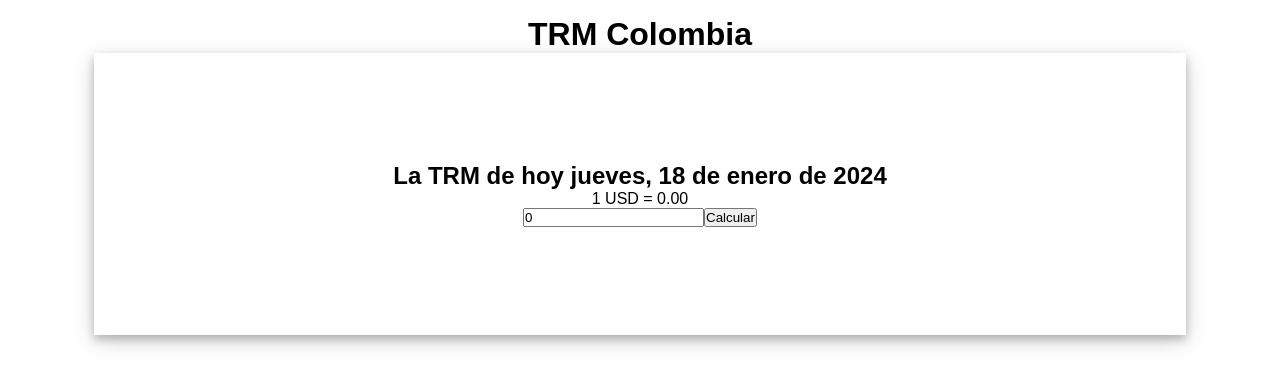
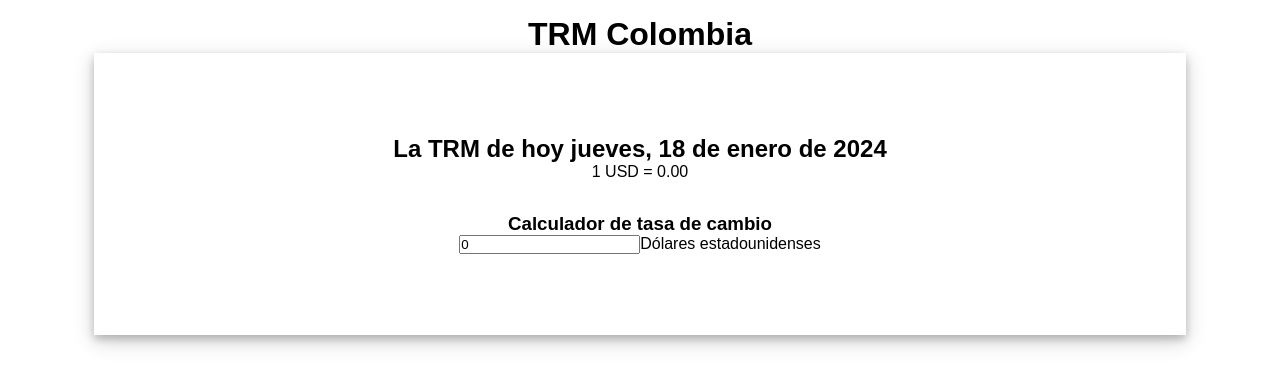
Before and after one commit to espejolui/trm, an Angular app: page / in a window 1280 px wide. Shown: the top 386 px of the page. Built offline with nearby package versions, Linux system fonts and the light colour scheme; no server answers.

Commit message:
Interfaz para ver el cambio de la TRM

```diff
--- a/src/app/components/get-dolar/get-dolar.component.css
+++ b/src/app/components/get-dolar/get-dolar.component.css
@@ -1,3 +1,6 @@
+.dolar{
+  margin-bottom: 2rem;
+}
 #dolarValue{
   font-weight: 500;
 }
--- a/src/app/components/get-dolar/get-dolar.component.html
+++ b/src/app/components/get-dolar/get-dolar.component.html
@@ -1,12 +1,17 @@
 <section class="card">
   <h2>{{ titlePage }} {{ getDateFormatted() }} </h2>
   @if (dolarData){
-  <p>1 USD = {{ dolarData.currency }} <span id="dolarValue">{{ dolarData.value | number: '1.2-2' }}</span></p>
+  <p class="dolar">1 USD = {{ dolarData.currency }} <span id="dolarValue">{{ dolarData.value | number: '1.2-2' }}</span></p>
   }
 
+  <h3>Calculador de tasa de cambio</h3>
   <form>
-    <input type="number" [(ngModel)]="dolarConverter" id="inputValue" name="dolarConverter">
-    <button (click)="calcular()">Calcular</button>
+    <input type="number" [(ngModel)]="dolarConverter" id="inputDolar" name="dolarConverter">
+    <span>Dólares estadounidenses</span>
   </form>
 
+  @if (converter() > 0) {
+  <p>Son: {{ converter() | number: '1.2-2'}} Pesos Colombianos</p>
+  }
+
 </section>
--- a/src/app/components/get-dolar/get-dolar.component.ts
+++ b/src/app/components/get-dolar/get-dolar.component.ts
@@ -3,7 +3,8 @@ import { HttpClient } from '@angular/common/http';
 import { HttpClientModule } from '@angular/common/http';
 import { FormsModule } from '@angular/forms';
 import { DecimalPipe } from '@angular/common'; // Usado para formatear valores
-import { colDate } from '../../service/date.service';
+import { DateService } from '../../service/date.service';
+
 
 @Component({
   selector: 'getDolar',
@@ -17,15 +18,18 @@ export class GetDolarComponent implements OnInit {
   public titlePage: string;
   public dolarData!: { value: number, currency: string };
   public dolarConverter: number;
+  public showResult: boolean;
 
   constructor(private http: HttpClient) {
     this.titlePage = "La TRM de hoy",
-    this.dolarData = { value: 0, currency: '' },
-    this.dolarConverter = 0;
+      this.dolarData = { value: 0, currency: '' },
+      this.dolarConverter = 0,
+      this.showResult = false;
   }
 
   // Obteniendo el servicio del formato de la fecha
-  getDateFormatted = () => colDate();
+  getDateFormatted = () => DateService();
+
 
   // Obteniendo datos con HttpClient del banco de la república
   getDolar = () => {
@@ -44,7 +48,7 @@ export class GetDolarComponent implements OnInit {
         }
       },
       error: (error: string) => {
-        console.log("Error al obtener los datos", error);
+        alert(error);
       },
       complete: () => {
         console.log("Función finalizada");
@@ -52,12 +56,11 @@ export class GetDolarComponent implements OnInit {
     });
   };
 
-  calcular = () => {
-    const inputValue: any = document.getElementById("inputValue")
-    const valorInput = inputValue.value
-
-    const resultado = valorInput * this.dolarData.value
-    console.log(resultado)
+  converter = () => {
+    const inputDolar: any = document.getElementById("inputDolar")
+    const valorInput = inputDolar.value
+    const result = valorInput * this.dolarData.value
+    return result
   }
 
   // Con el fin de cargar la función una vez se cargue el componente
--- a/src/app/service/date.service.ts
+++ b/src/app/service/date.service.ts
@@ -1,4 +1,4 @@
-export const colDate = () => {
+export const DateService = () => {
   const options = { weekday: 'long', day: 'numeric', month: 'long', year: 'numeric' } as Intl.DateTimeFormatOptions;
   const currentDate = new Date().toLocaleDateString('es-CO', { ...options, timeZone: 'America/Bogota' });
 
```
